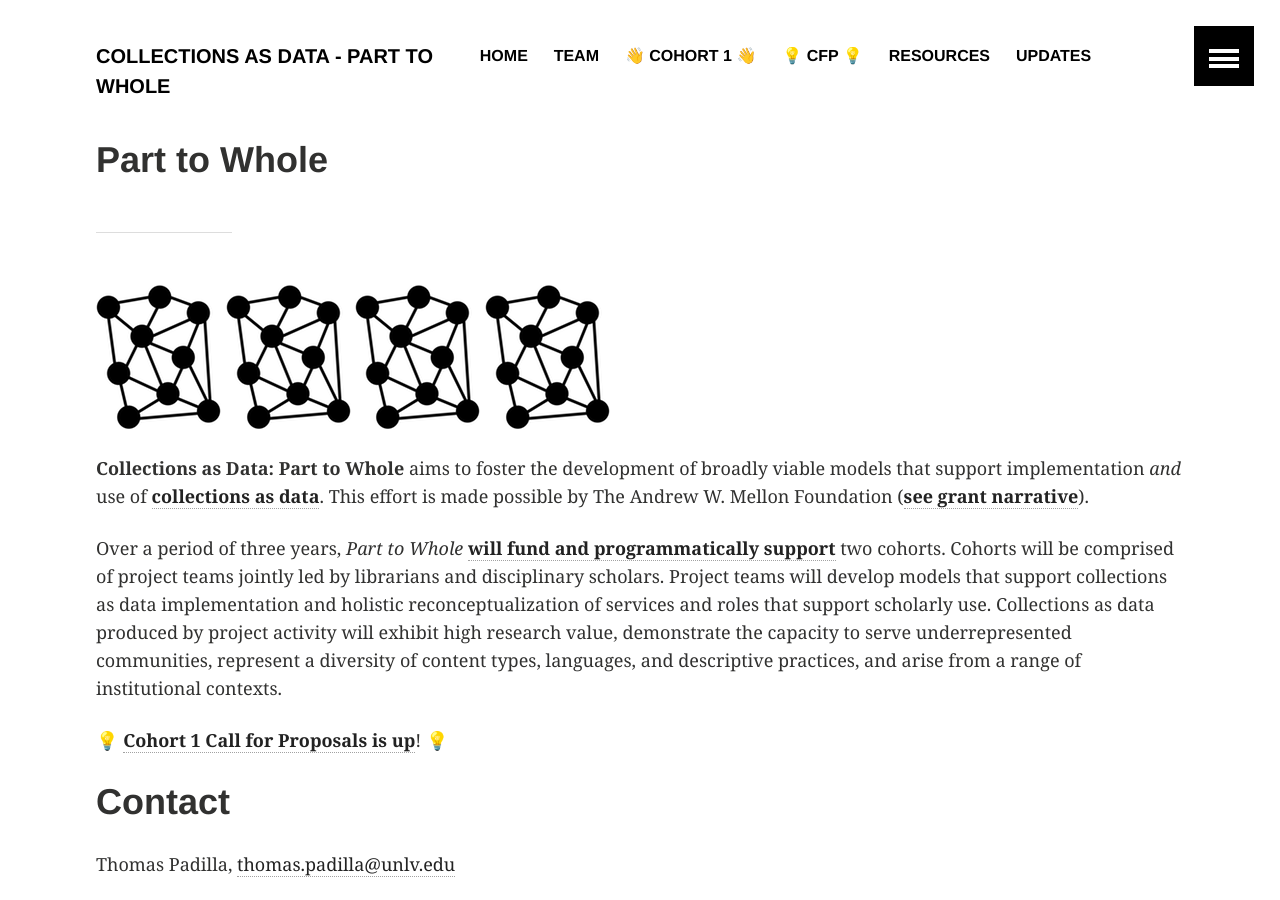
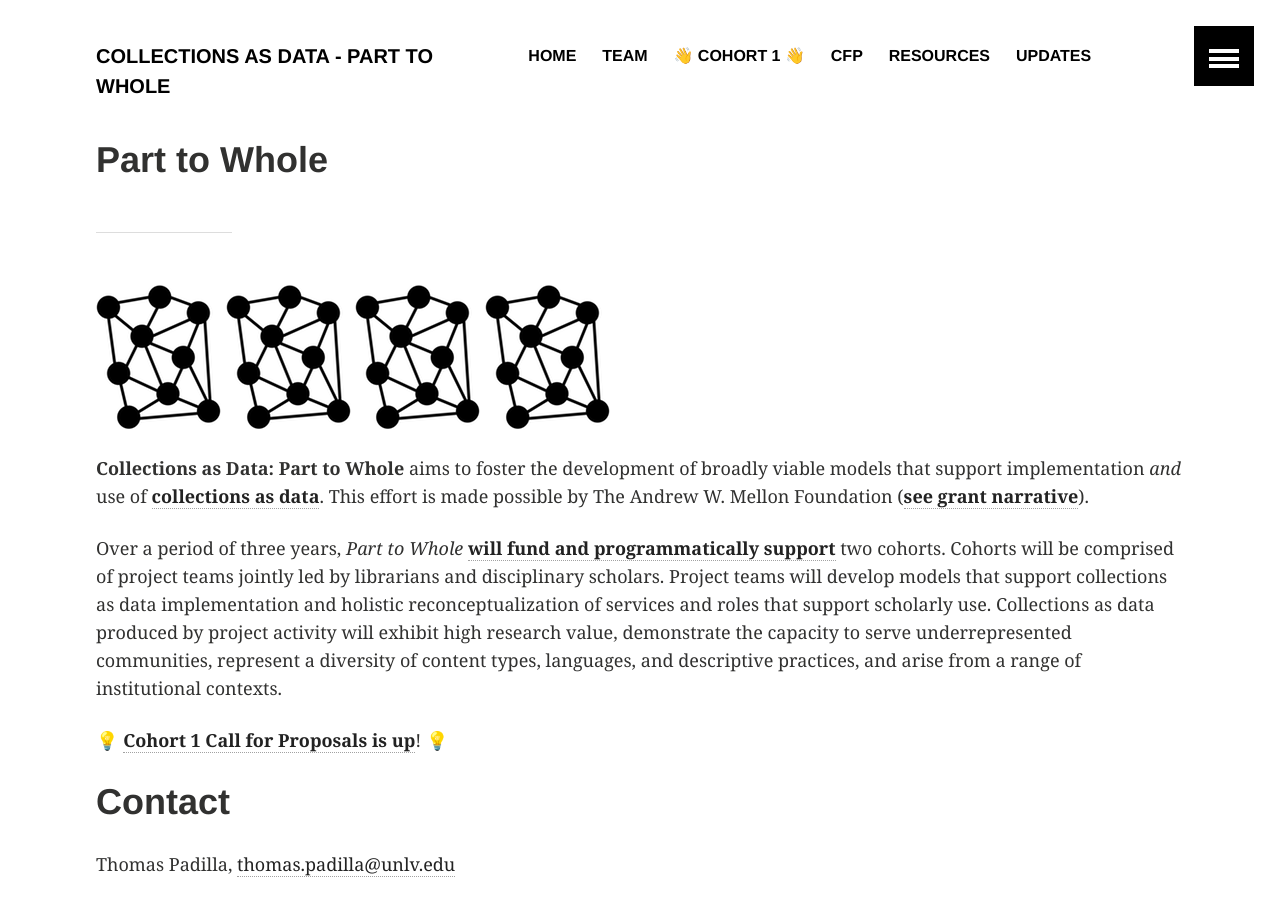
Before and after one commit to collectionsasdata/part2whole, a Jekyll site: the page built from index.md, in a window 1280 px wide and 900 px high. Built offline with Jekyll 4.4.1, drawn with Linux system fonts in a browser that asks for light colours.

```diff
--- a/_data/navigation.yml
+++ b/_data/navigation.yml
@@ -15,7 +15,7 @@
   excerpt:
   image:
 
-- title: 💡 CFP 💡
+- title: CFP
   url: /cfp/
   excerpt:
   image:
```
